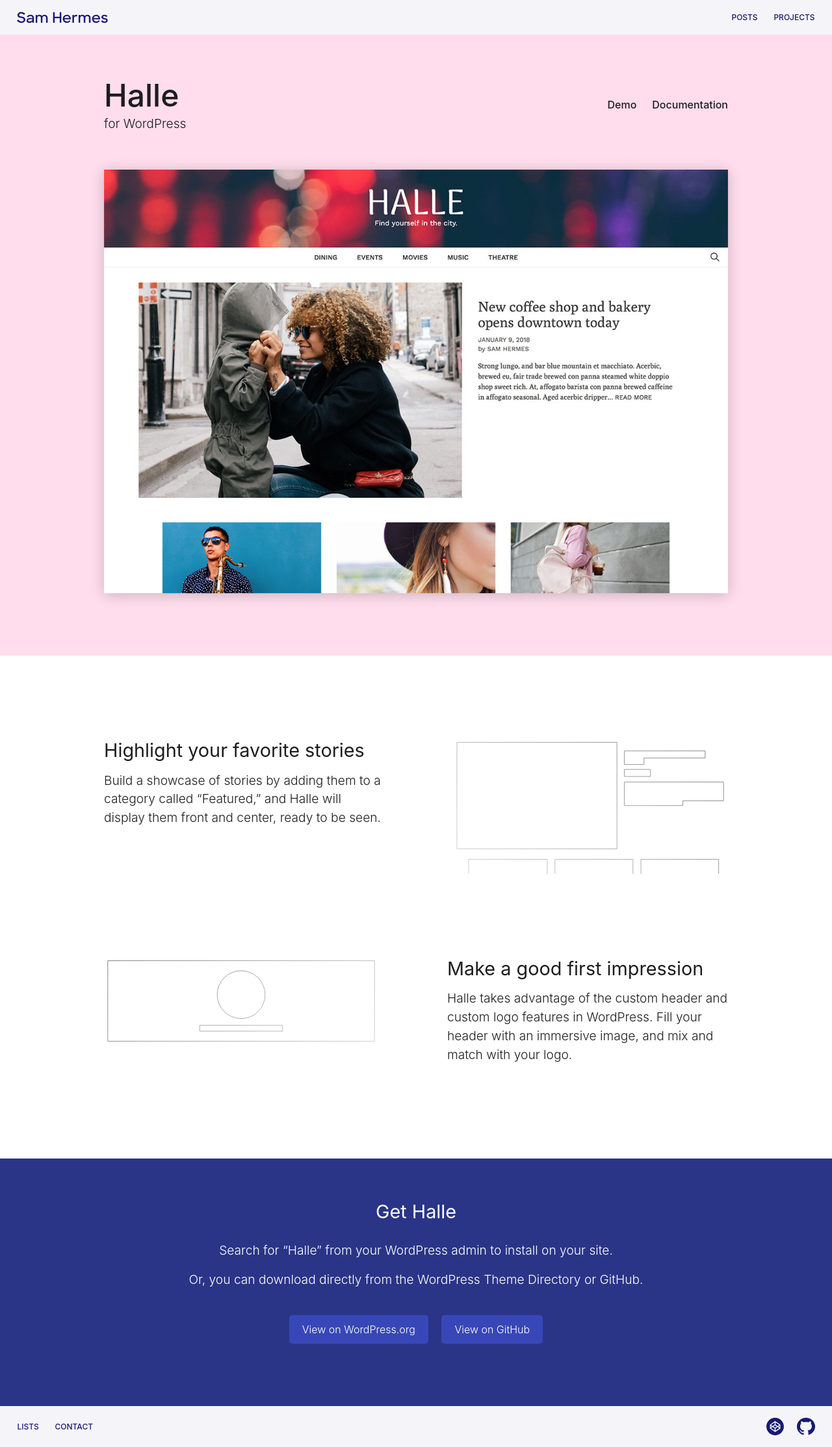
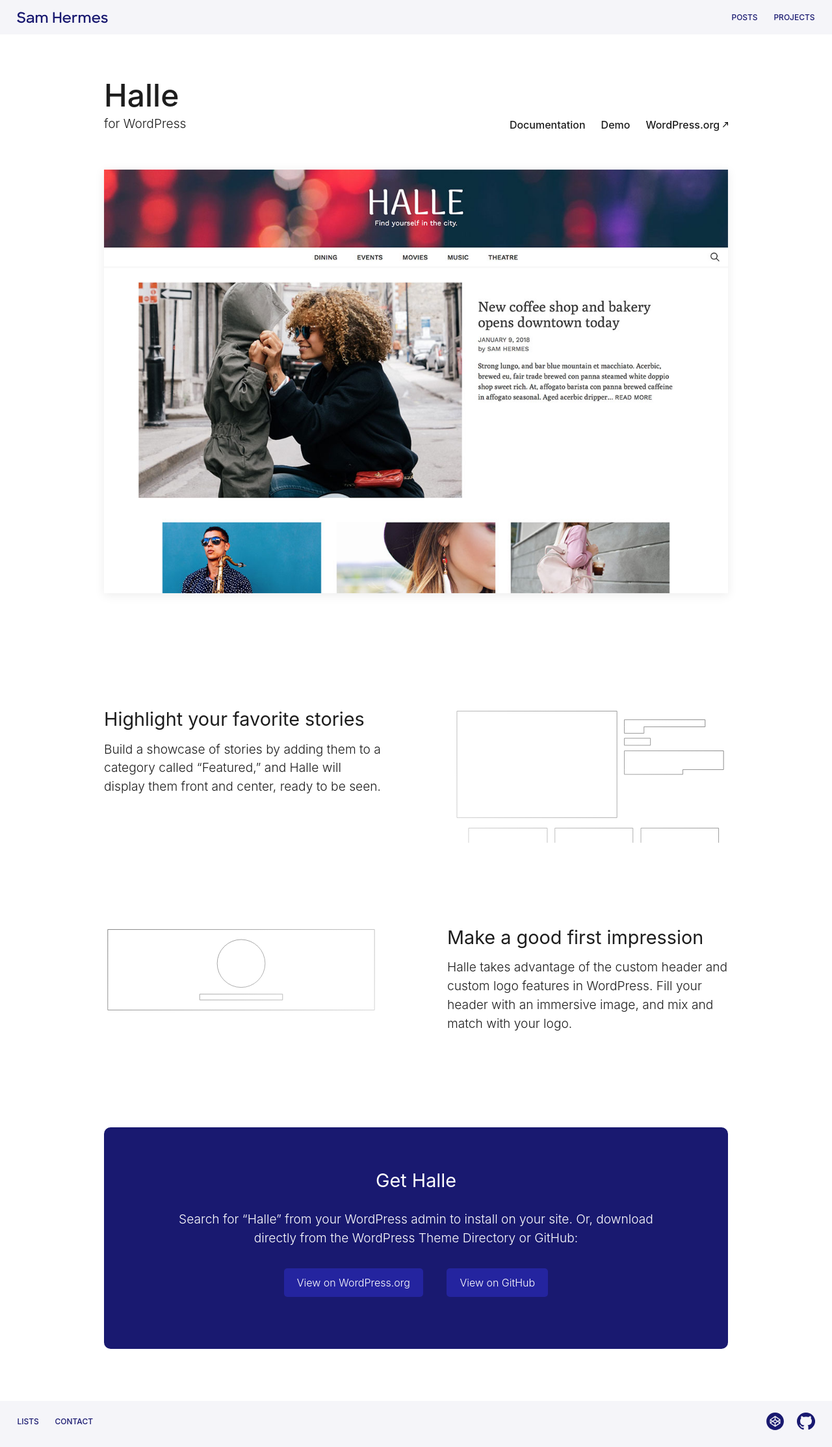
Before and after one commit to samhermes/samhermes.github.io, a Jekyll site: the page built from halle/index.md, in a window 1280 px wide. Shown: the whole page at 65% size. Built offline with Jekyll 4.4.1, drawn with Linux system fonts in a browser that asks for light colours.

Commit message:
Refresh Halle landing page

```diff
--- a/_sass/_halle.scss
+++ b/_sass/_halle.scss
@@ -1,6 +1,10 @@
 .halle {
     .site-header {
         border-bottom: none;
+    }
+
+    .page {
+        padding-bottom: 5rem;
     }
 
     h2 {
@@ -23,12 +27,8 @@
 
     @media screen and (min-width: 50em) {
         padding: 4em 0 6em;
-		margin-bottom: 8em;
+        margin-bottom: 5em;
     }
-}
-
-.halle-intro {
-	background: #ffddec;
 }
 
 .halle-intro-text {
@@ -41,7 +41,7 @@
         text-align: left;
         margin-bottom: 3.5em;
         display: flex;
-		align-items: center;
+        align-items: flex-end;
     }
 
     h1 {
@@ -84,7 +84,7 @@
     justify-content: center;
 
     @media screen and (min-width: 50em) {
-		margin: 0 0 0 auto;
+        margin: 0 0 0.2rem auto;
         justify-content: flex-end;
     }
 
@@ -94,6 +94,20 @@
 
         &:first-child {
             margin-left: 0;
+        }
+
+        &.external {
+            &::after {
+                content: "";
+                display: inline-block;
+                width: 0.5em;
+                height: 0.5em;
+                background: url("/img/out.svg") no-repeat;
+                background-size: contain;
+                vertical-align: middle;
+                margin-top: -0.2rem;
+                margin-left: 0.3rem;
+            }
         }
     }
 
@@ -108,7 +122,7 @@
         margin: 0 auto;
         max-width: 22em;
         width: 90%;
-		box-shadow: 0 3px 20px rgba(0,0,0,0.2);
+        box-shadow: 0 3px 15px rgba(0, 0, 0, 0.08);
 
         @media screen and (min-width: 50em) {
             max-width: 60em;
@@ -136,13 +150,17 @@
         position: relative;
 
         &::after {
-			content: '';
+            content: "";
             position: absolute;
             top: 0;
             left: 0;
             width: 100%;
             height: 100%;
-			background-image: linear-gradient(45deg, rgba(255, 255, 255, 0.83), rgba(255, 255, 255, 0.48));
+            background-image: linear-gradient(
+                45deg,
+                rgba(255, 255, 255, 0.83),
+                rgba(255, 255, 255, 0.48)
+            );
         }
     }
 
@@ -184,13 +202,17 @@
         position: relative;
 
         &::after {
-			content: '';
+            content: "";
             position: absolute;
             top: 0;
             left: 0;
             width: 100%;
             height: 100%;
-			background-image: linear-gradient(315deg, rgba(255, 255, 255, 0.83), rgba(255, 255, 255, 0.48));
+            background-image: linear-gradient(
+                315deg,
+                rgba(255, 255, 255, 0.83),
+                rgba(255, 255, 255, 0.48)
+            );
         }
     }
 
@@ -216,43 +238,41 @@
 
 .halle-get {
     text-align: center;
-	background: #2a3588;
-	padding: 4em 5% 5em;
+    background: #191970;
+    padding: 3em 5%;
     color: #fff;
-	margin-bottom: 0;
+    max-width: 60em;
+    width: 90%;
+    margin: 0 auto;
+    border-radius: 10px;
+
+    @media screen and (min-width: 50em) {
+        padding: 4em 5%;
+    }
 
     h2 {
         margin-bottom: 1em;
     }
 
     p {
-		margin: 0 auto 2.5rem;
-		max-width: 60rem;
-
-		&:first-of-type {
-			margin-bottom: 1rem;
-		}
+        margin: 0 auto 2rem;
+        max-width: 50rem;
     }
 
     a {
         display: inline-block;
         padding: 0.75em 1.25em;
         border-radius: 5px;
-		color: #2a3588;
-		margin-right: 1em;
-
-		&:last-child {
-			margin-right: 0;
-		}
+        margin: 0 1em;
 
         &.download-link {
-			background: lighten(#2a3588, 12%);
+            background: #24249f;
             color: #fff;
             margin-bottom: 1em;
             transition: background 0.2s;
 
             &:hover {
-				background: lighten(#2a3588, 20%);
+                background: #2a2aba;
             }
         }
     }
--- a/halle/index.md
+++ b/halle/index.md
@@ -2,6 +2,7 @@
 layout: halle
 title: Halle
 ---
+
 <div class="halle-intro">
 	<div class="halle-intro-text">
 		<div class="halle-title">
@@ -9,8 +10,9 @@
 			<p class="subhead">for WordPress</p>
 		</div>
 		<ul class="halle-nav">
+			<li><a href="/halle/docs">Documentation</a></li>
 			<li><a href="https://samhermes.co/halle-demo">Demo</a></li>
-			<li><a href="/halle/docs">Documentation</a></li>
+			<li class="external"><a href="https://wordpress.org/themes/halle/">WordPress.org</a></li>
 		</ul>
 	</div>
 	<div class="halle-intro-image">
@@ -43,8 +45,7 @@
 
 <div class="halle-get">
 	<h2>Get Halle</h2>
-	<p>Search for &ldquo;Halle&rdquo; from your WordPress admin to install on your site.</p>
-	<p>Or, you can download directly from the WordPress Theme Directory or GitHub.</p>
+	<p>Search for &ldquo;Halle&rdquo; from your WordPress admin to install on your site. Or, download directly from the WordPress Theme Directory or GitHub:</p>
 	<a class="download-link" href="https://wordpress.org/themes/halle/">View on WordPress.org</a>
 	<a class="download-link" href="https://github.com/samhermes/halle">View on GitHub</a>
 
```
Also changed, not shown: _sass/_projects.scss (indentation only). Lines whose indentation alone changed are shown as unchanged.
